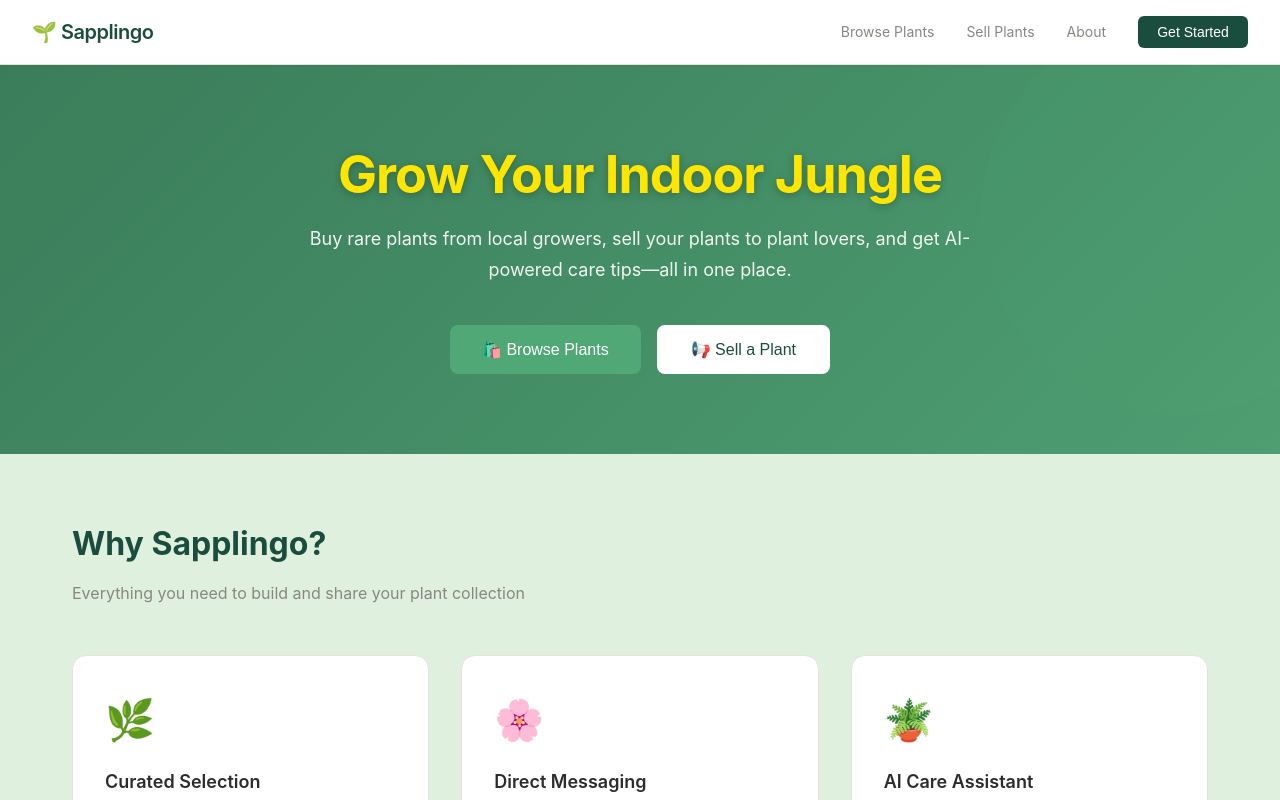
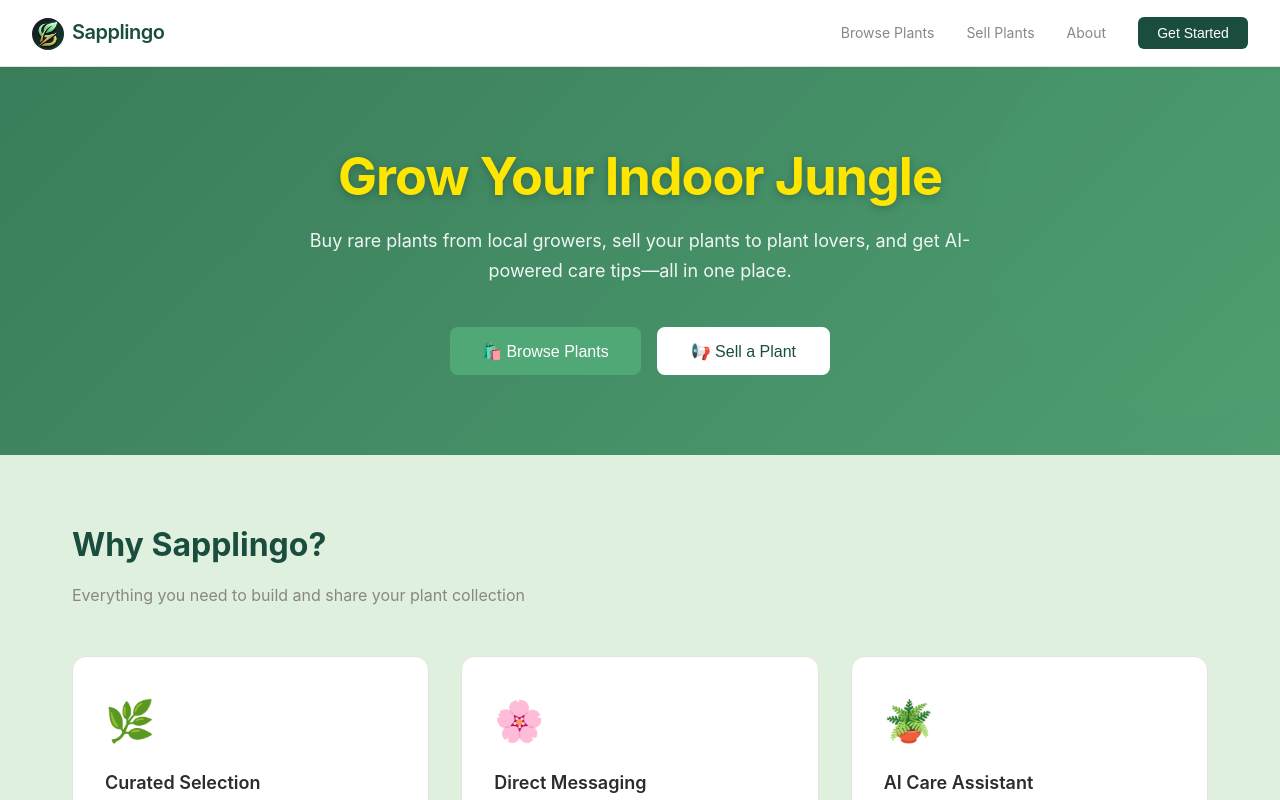
Before and after one commit to Razorguy12/sapplingo, a React app in the folder frontend/: page / in a window 1280 px wide. Shown: the top 800 px of the page. Built offline with nearby package versions, Linux system fonts and the light colour scheme; no server answers; the HTML template or start-up script is replaced by a standard one.

Commit message:
logo updated

```diff
--- a/frontend/src/App.jsx
+++ b/frontend/src/App.jsx
@@ -24,6 +24,7 @@ import MyOrders from './pages/MyOrders';
 import Chatbot from './components/Chatbot';
 import { Leaf, LogOut, Shield, ShoppingCart, User, Package, Search, Plus, LayoutDashboard, ShoppingBag, Archive, Users, Box, Calendar } from 'lucide-react';
 import './styles/dashboard.css';
+import logo from './assets/sapplingo_logo.jpeg';
 
 // Helper component to handle active link state
 const NavLink = ({ to, icon: Icon, children, badge }) => {
@@ -54,9 +55,7 @@ function AppContent({ currentUser, setCurrentUser, cartCount, setShowLogin }) {
       {/* Sidebar */}
       <div className="sidebar">
         <Link to="/" className="sidebar-logo">
-          <div className="sidebar-logo-icon">
-            <Leaf size={18} color="#74c69d" />
-          </div>
+          <img src={logo} alt="Saplinggo" style={{ height: '32px', width: '32px', borderRadius: '50%', objectFit: 'cover', marginRight: '10px' }} />
           <span className="sidebar-logo-text">Saplinggo</span>
         </Link>
 
--- a/frontend/src/pages/LandingPage.jsx
+++ b/frontend/src/pages/LandingPage.jsx
@@ -1,6 +1,7 @@
 import React, { useState, useEffect, useRef } from 'react';
 import axios from 'axios';
 import { API_URL } from '../config';
+import logo from '../assets/sapplingo_logo.jpeg';
 
 const LandingPage = ({ onGetStarted }) => {
   const [plants, setPlants] = useState([]);
@@ -45,7 +46,10 @@ const LandingPage = ({ onGetStarted }) => {
     <div className="landing-page">
       {/* ── Header ── */}
       <header className="landing-header">
-        <div className="landing-logo">🌱 Sapplingo</div>
+        <div className="landing-logo">
+          <img src={logo} alt="Sapplingo" style={{ height: '32px', width: '32px', borderRadius: '50%', objectFit: 'cover', marginRight: '8px', verticalAlign: 'middle' }} />
+          Sapplingo
+        </div>
         <nav className="landing-nav">
           <a href="#browse">Browse Plants</a>
           <a href="#sell">Sell Plants</a>
--- a/frontend/src/pages/Login.jsx
+++ b/frontend/src/pages/Login.jsx
@@ -3,6 +3,7 @@ import axios from 'axios';
 import { Leaf, User, Lock, ArrowRight, ArrowLeft, UserPlus, Type, Mail, Phone, Calendar, Eye, EyeOff } from 'lucide-react';
 import '../styles/login.css';
 import { API_URL } from '../config';
+import logo from '../assets/sapplingo_logo.jpeg';
 
 const Login = ({ onLogin, onBack }) => {
   const [loginType, setLoginType] = useState('user'); // 'user' or 'nursery'
@@ -98,7 +99,7 @@ const Login = ({ onLogin, onBack }) => {
       <div className="login-form-side">
         <div className="login-card animate-fade-in">
         <div className="login-logo">
-          <Leaf size={24} color="var(--green-700)" />
+          <img src={logo} alt="Saplinggo" style={{ height: '48px', width: '48px', borderRadius: '50%', objectFit: 'cover' }} />
         </div>
 
         <h1 className="login-title">Welcome to Saplinggo</h1>
```
Also changed, not shown: frontend/src/assets/sapplingo_logo.jpeg (added), 1 other file (tests, documents, lock files or other folders).
